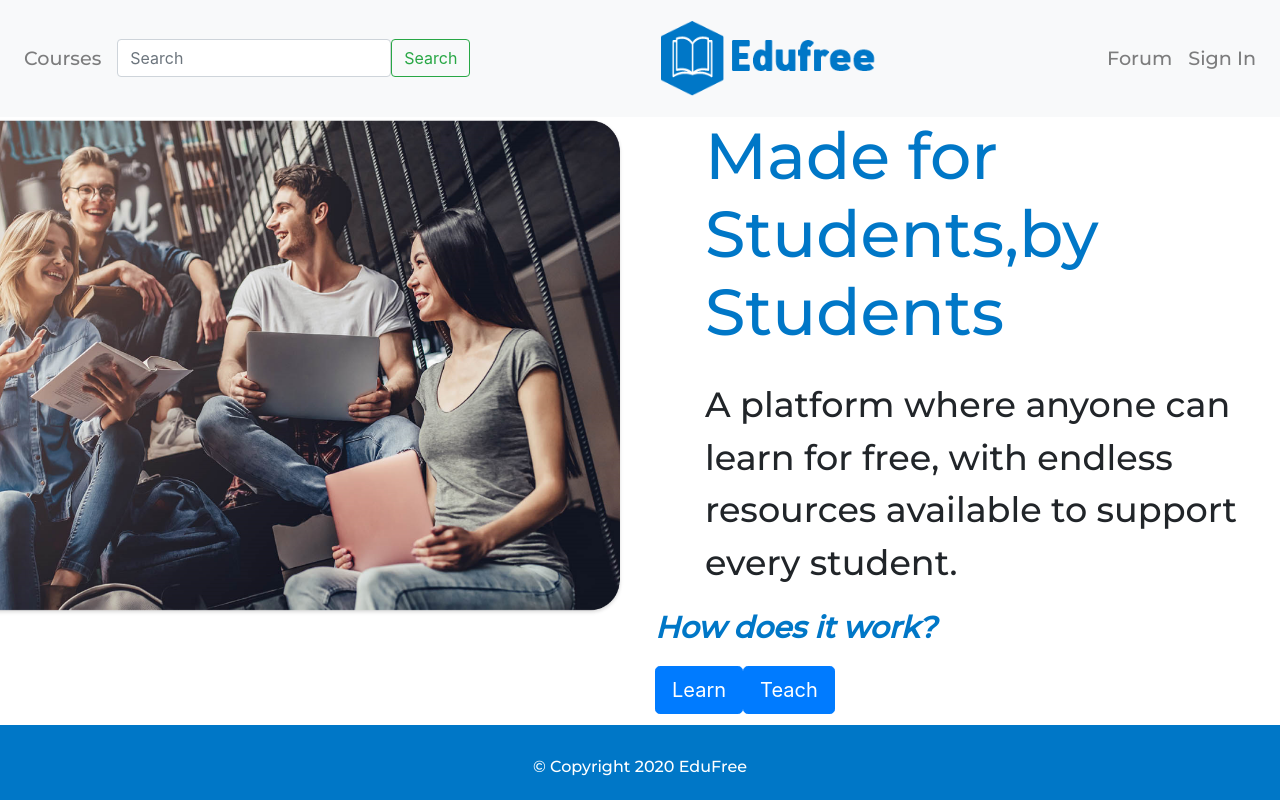
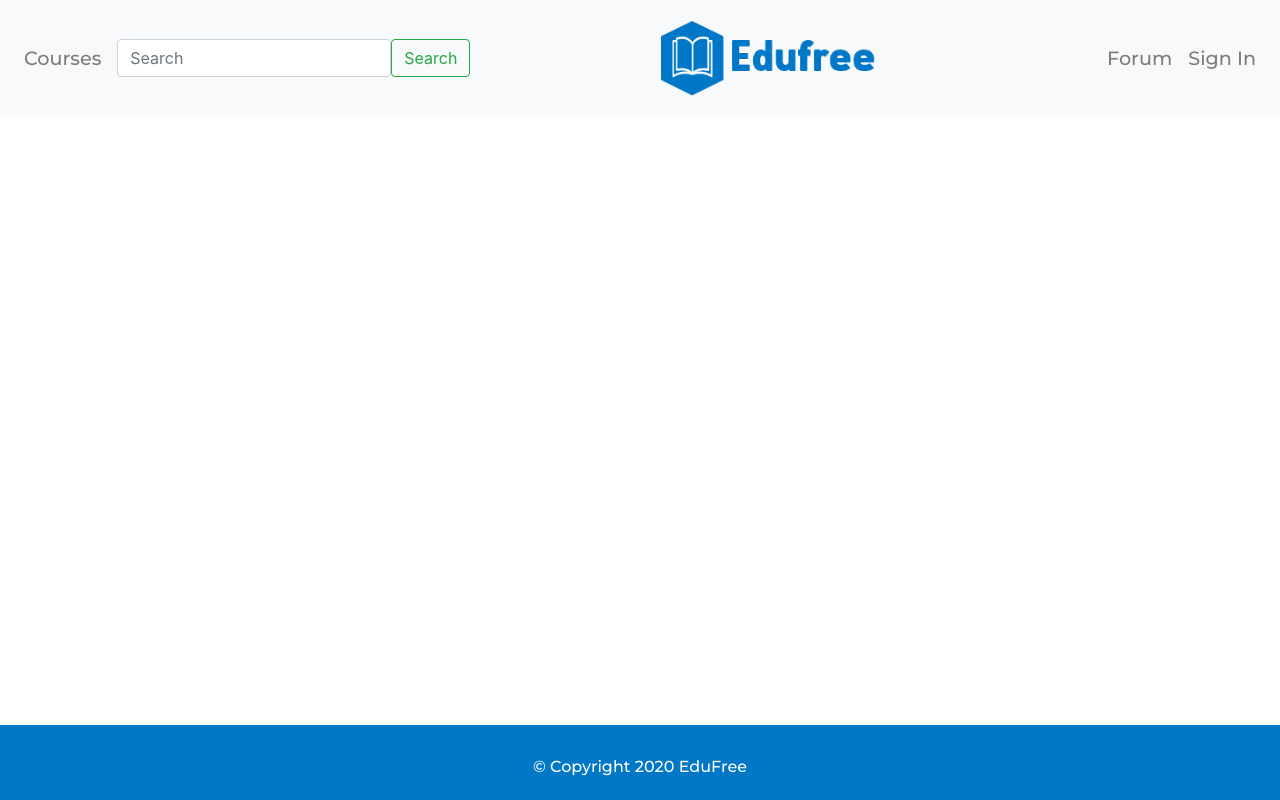
Before and after one commit to AshiHaque/Level-2-Group-project--Edufree, a React (Create React App) app: page / in a window 1280 px wide. Built offline with nearby package versions, Linux system fonts and the light colour scheme.

Commit message:
Fixing the logo link

```diff
--- a/src/App.js
+++ b/src/App.js
@@ -16,7 +16,7 @@
 
         <Header/>
           <Switch>
-            <Route exact path="/" component={Home} />
+            <Route exact path="/Home" component={Home} />
             <Route path="/Registration" component={Registration} />
             <Route path="/Login" component={Login} />
             <Route path="/ContentJava" component={ContentJava} />
--- a/src/components/Header.js
+++ b/src/components/Header.js
@@ -27,7 +27,7 @@
 
 
     <Nav className="navbar mx-auto">
-        <Link to="/home" class="navbar-brand logo">
+        <Link to="/Home" class="navbar-brand logo">
             <img src={logo} width="215" height="75" alt="" loading="lazy"></img>
         </Link>
     </Nav>
```
